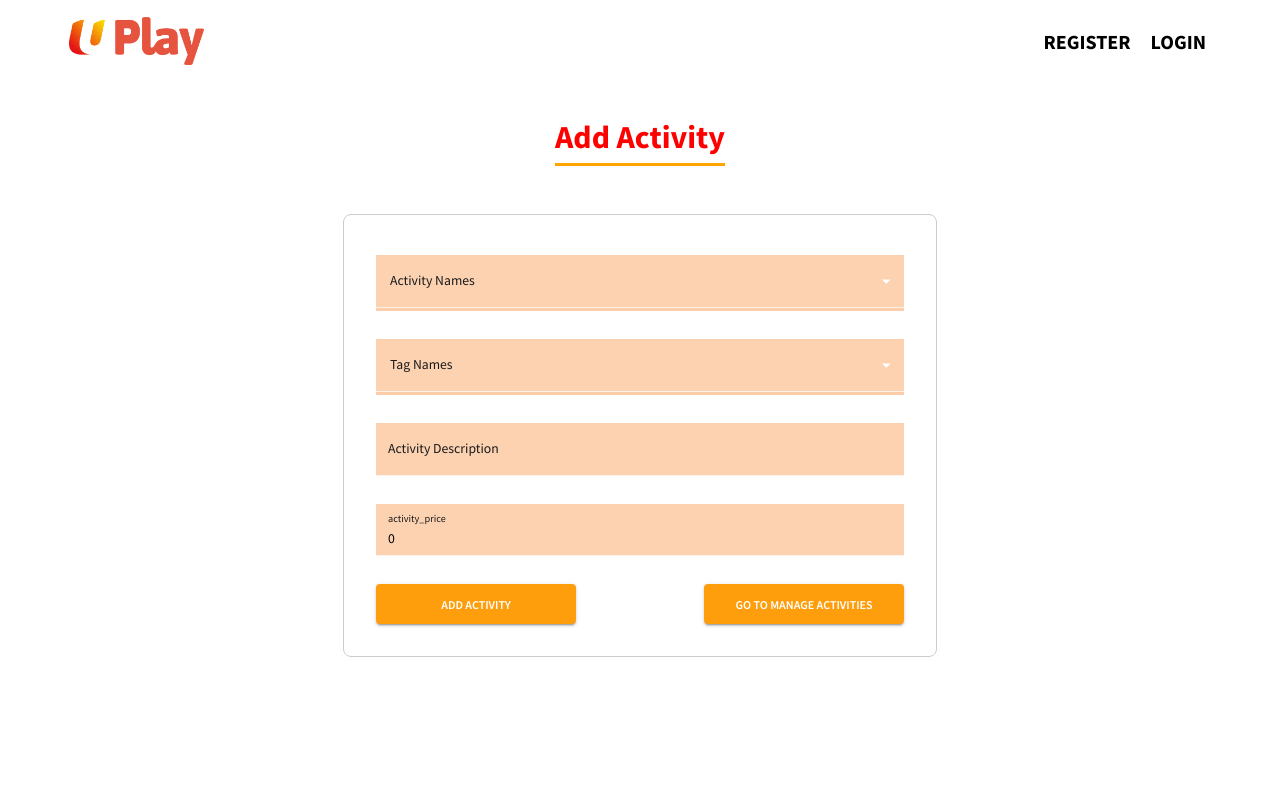
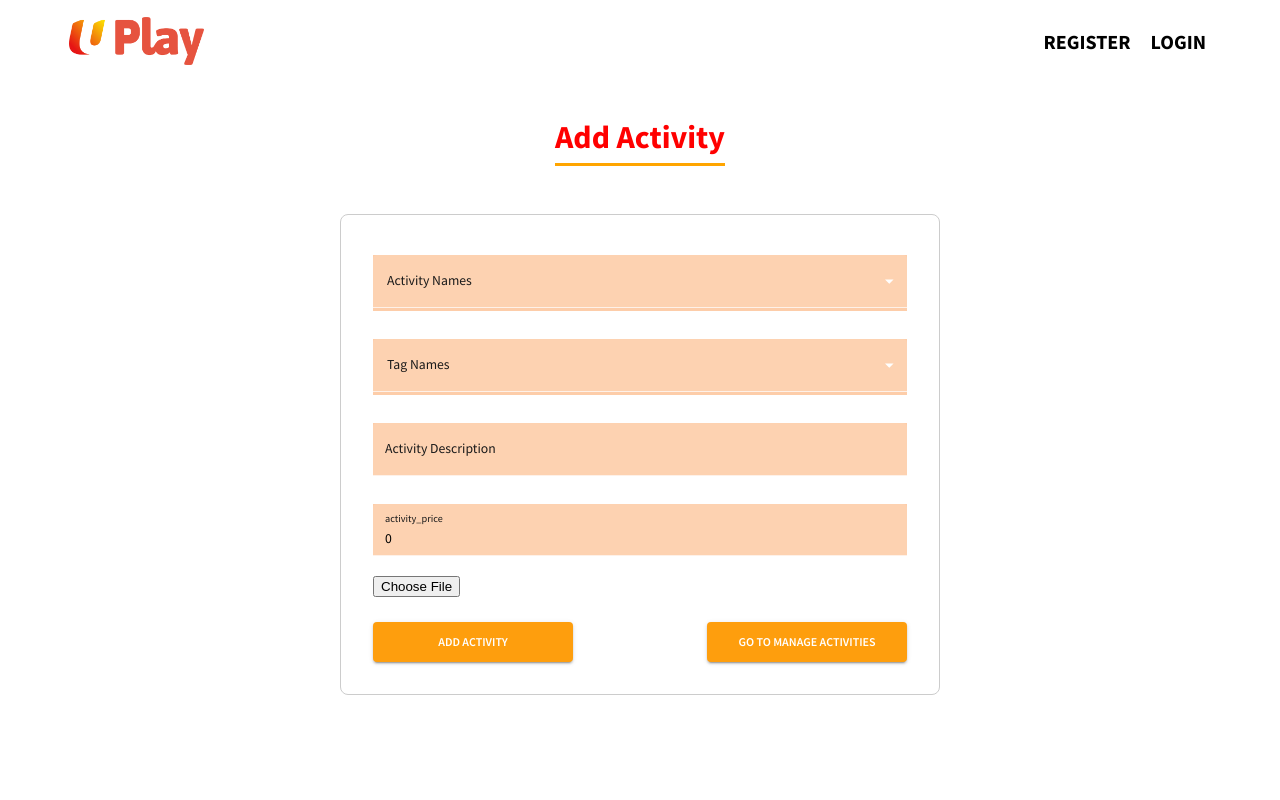
Before and after one commit to ctjy1/EDP-frontend, a React (Vite) app: page /addactivity in a window 1280 px wide. Shown: the top 800 px of the page. Built offline with nearby package versions, Linux system fonts and the light colour scheme.

Commit message:
img not fixed

```diff
--- a/src/pages/Activity/AddActivity.jsx
+++ b/src/pages/Activity/AddActivity.jsx
@@ -29,7 +29,7 @@ function AddActivity() {
       tag_Name: "",
       activity_Desc: "",
       activity_price: 0,
-    //   ImageFile: null,
+      ImageFile: null,
     },
     validationSchema: yup.object({
       // Your validation schema
@@ -42,13 +42,13 @@ function AddActivity() {
       data.tag_Name = data.tag_Name.trim();
       data.activity_price = data.activity_price;
       data.activity_Desc = data.activity_Desc;
-    //   data.ImageFile = data.ImageFile;
+      data.ImageFile = data.ImageFile;
 
       console.log(data);
 
       http.post("/Activity", data, {
         headers: {
-            "Content-Type": "multipart/form-data",
+        "Content-Type": "multipart/form-data",
         },
         })
         .then((res) => {
@@ -234,12 +234,12 @@ function AddActivity() {
                         />
                     </Grid>
 
-                    {/* <Grid item xs={12}>
+                    <Grid item xs={12}>
                         <input
                             type="file"
                             onChange={(event) => formik.setFieldValue("ImageFile", event.target.files[0])}
                         />
-                    </Grid> */}
+                    </Grid>
 
                     </Grid>
 
--- a/src/pages/Activity/ManageActivities.jsx
+++ b/src/pages/Activity/ManageActivities.jsx
@@ -87,7 +87,7 @@ function ManageActivitys() {{
       { field: 'tagId', headerName: 'Tag ID', width: 90 },
       { field: 'tagName', headerName: 'Tag Name', width: 110 }, // Using tag_Name from the model
       { field: 'activityDesc', headerName: 'Activity Description', width: 150 }, // Using activity_Desc from the model
-      // { field: 'imageFile', headerName: 'Image File', width: 150 }, // Using ImageFile from the model
+      { field: 'imageFile', headerName: 'Image File', width: 150 }, // Using ImageFile from the model
       // Add more columns if needed
       {
         field: 'manage',
@@ -134,7 +134,7 @@ const rows = ActivityList.map((activity, i) => ({
   tagId: activity.tag_Id,
   tagName: activity.tag_Name,
   activityDesc: activity.activity_Desc,
-  // imageFile: activity.ImageFile,
+  imageFile: activity.ImageFile,
   }));
 
   const [pageSize, setPageSize] = useState(5)
@@ -249,10 +249,10 @@ const rows = ActivityList.map((activity, i) => ({
                 <Typography>
                     <strong>Activity Description:</strong> {activity.activity_Desc}
                 </Typography>
-{/*
+
                 <Typography>
                     <strong>Image File:</strong> {activity.ImageFile}
-                </Typography> */}
+                </Typography>
             </Box>
         )}
     </DialogContent>
```
